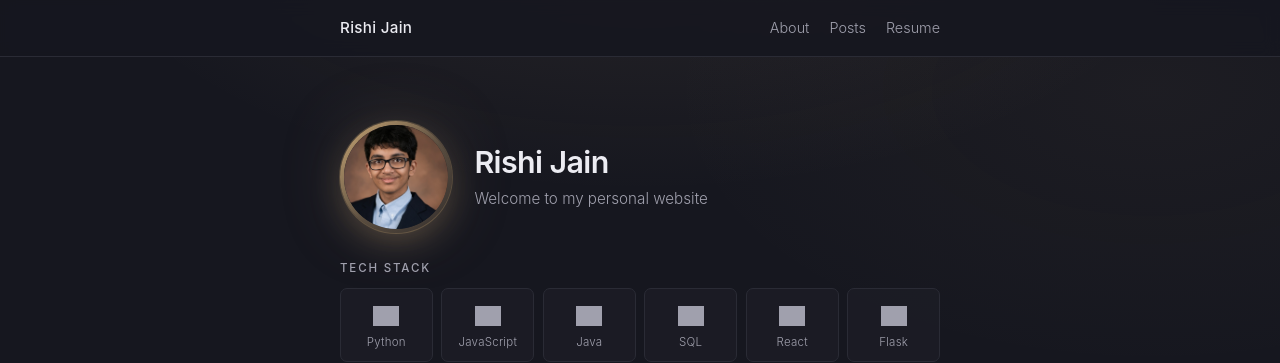
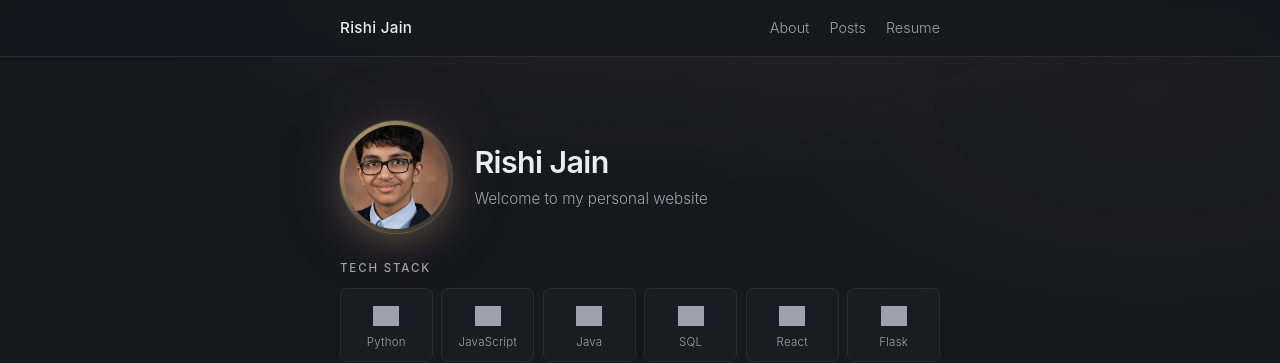
Before and after one commit to Rishi-Jain-27/rishi-jain-27.github.io, a Jekyll site: the page built from index.html, in a window 1280 px wide. Shown: the top 363 px of the page. Built offline with Jekyll 4.4.1, drawn with Linux system fonts in a browser that asks for light colours; the list of posts is cut into pages by our own code; grey boxes are pictures that could not be loaded.

Commit message:
Center the hero photo on the face with a zoomed background-image crop
object-fit:cover only allows positional control on the overflow axis. The
portrait photo (896x1195) into a square circle has no horizontal overflow
and limited vertical range, so object-position alone can't move the face
all the way to the center of the circle. Switch the hero photo to a div
with a background-image and use background-size 130% auto + a 50% 22%
position to zoom in and center the face properly. Accessibility preserved
via role="img" and aria-label.

Co-Authored-By: Claude Opus 4.7 (1M context) <noreply@anthropic.com>

```diff
--- a/css/main.scss
+++ b/css/main.scss
@@ -240,10 +240,10 @@ pre code {
   width: 100%;
   height: 100%;
   border-radius: 50%;
-  object-fit: cover;
-  object-position: 50% 18%;
-  display: block;
-  background: $bg-elev;
+  background-size: 130% auto;
+  background-position: 50% 22%;
+  background-repeat: no-repeat;
+  background-color: $bg-elev;
 }
 @media (max-width: 540px) {
   .hero-flex { gap: 1rem; }
--- a/index.html
+++ b/index.html
@@ -9,7 +9,12 @@ layout: default
 
         <div class="hero-flex">
           <div class="hero-photo-frame">
-            <img src="{{ '/assets/profile.jpg' | prepend: site.baseurl }}" alt="{{ site.name | default: site.title }}" class="hero-photo" />
+            <div
+              class="hero-photo"
+              role="img"
+              aria-label="{{ site.name | default: site.title }}"
+              style="background-image: url('{{ '/assets/profile.jpg' | prepend: site.baseurl }}');"
+            ></div>
           </div>
           <div class="hero-text">
             <h1 class="title">{{ site.title }}</h1>
```
